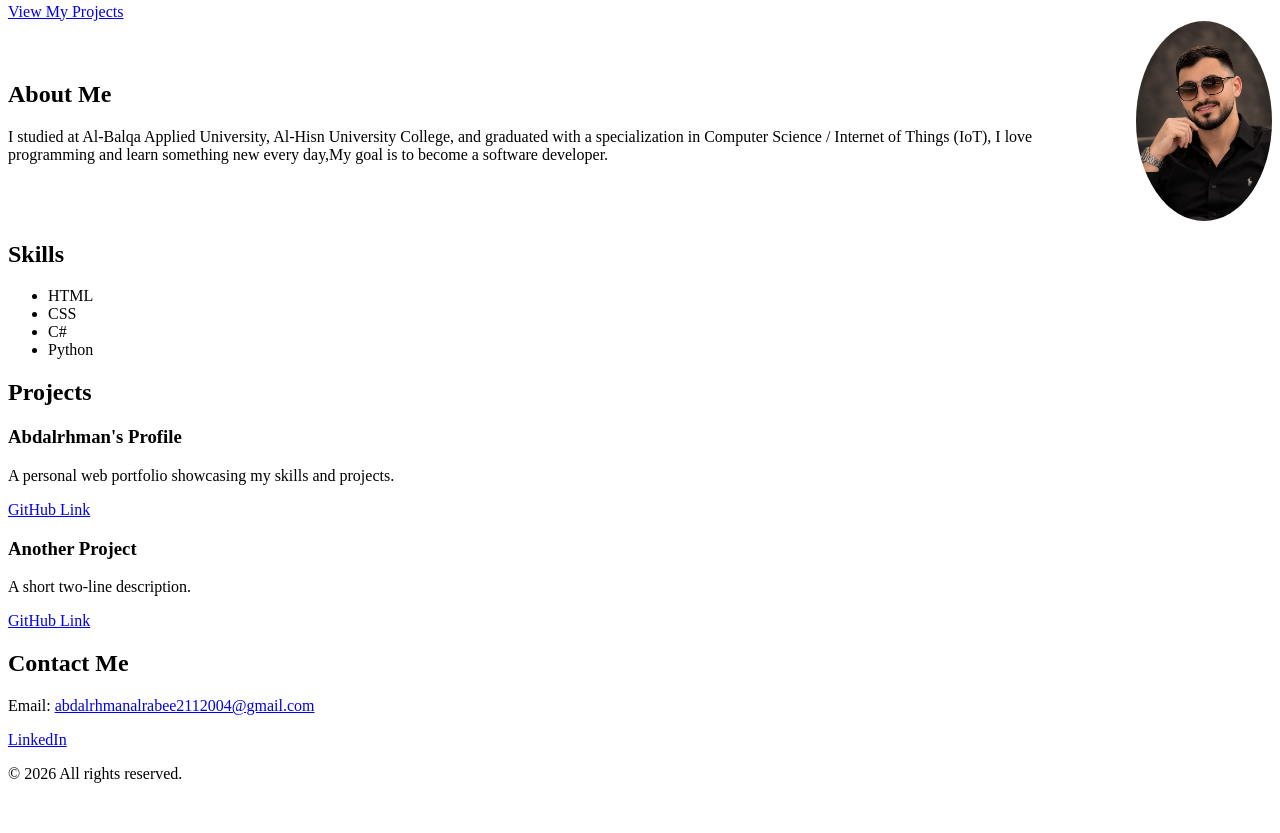
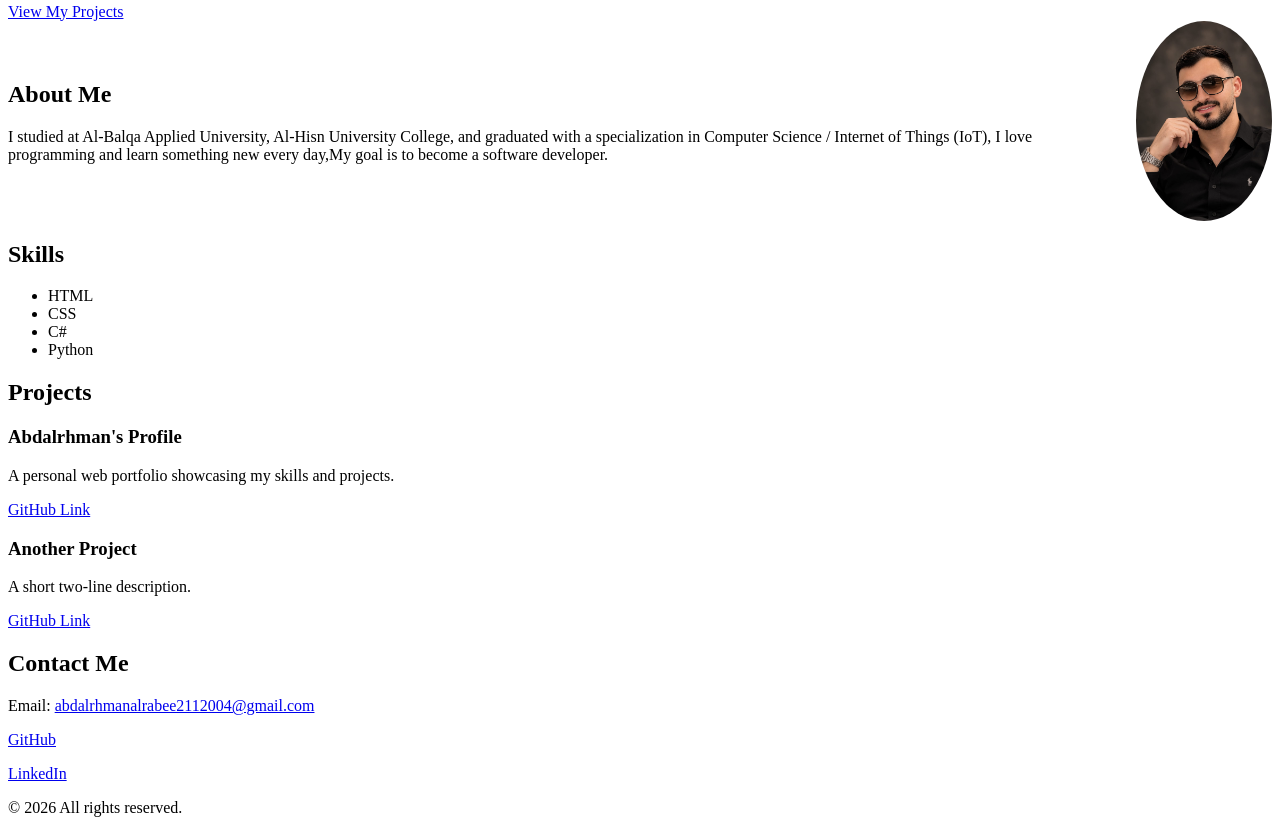
Before and after one commit to abdalrhman2112004/my-profile, a plain HTML site: page index.html in a window 1280 px wide. Shown: the part 301-1134 px from the top of the page. Before the commit the page ends 1100 px from the top, so only its background shows below. Drawn offline with Linux system fonts and the light colour scheme.

Commit message:
Update index.html

```diff
--- a/index.html
+++ b/index.html
@@ -69,6 +69,7 @@
 <section id="contact">
   <h2>Contact Me</h2>
   <p>Email: <a href="mailto:abdalrhmanalrabee2112004@gmail.com">abdalrhmanalrabee2112004@gmail.com</a></p>
+  <p><a href="[https://abdalrhman2112004.github.io/my-profile/](https://abdalrhman2112004.github.io/my-profile/)" target="_blank">GitHub</a></p>
   <p><a href="https://www.linkedin.com/in/abdalrhman-alrabee-
   07423542a?utm_source=share_via&utm_content=profile&utm_medium=member_android" target="_blank">LinkedIn</a></p>
 </section>
```
